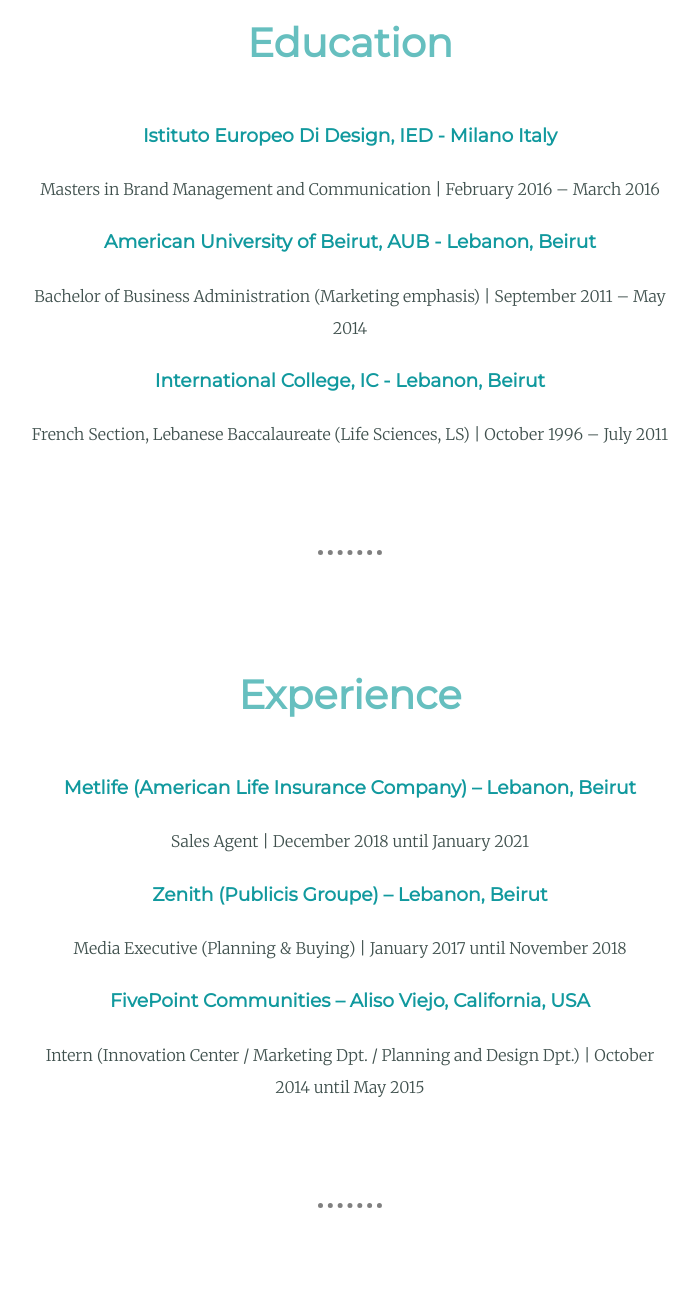
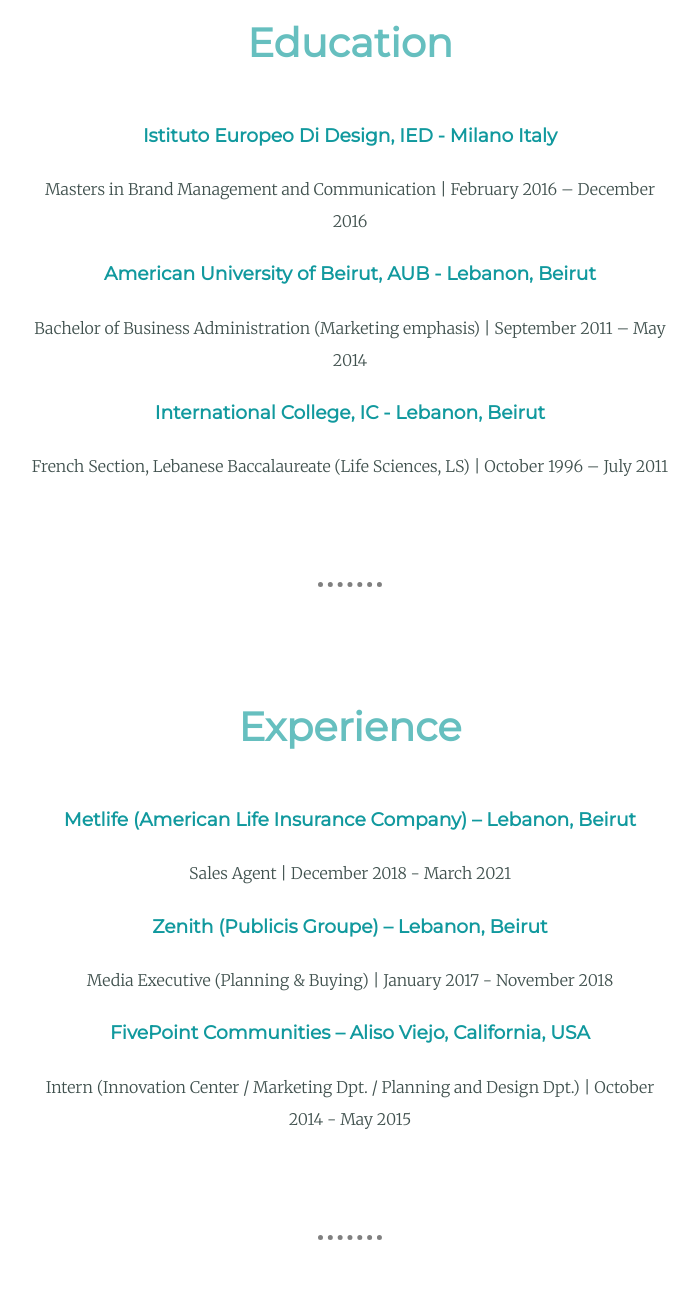
Before and after one commit to Ramiamhaz/cv, a plain HTML site: page index.html in a window 1280 px wide. Shown: the part 1760-3065 px from the top of the page, without its empty margins (290-987 px from the left). Drawn offline with Linux system fonts and the light colour scheme.

Commit message:
Update index.html

```diff
--- a/index.html
+++ b/index.html
@@ -34,7 +34,7 @@
         <h2>Education</h2>
         <div class="education-row">
           <h3>Istituto Europeo Di Design, IED - Milano Italy</h3>
-          <p>Masters in Brand Management and Communication | February 2016 – March 2016
+          <p>Masters in Brand Management and Communication | February 2016 – December 2016
           </p>
         </div>
         <div class="education-row">
@@ -53,16 +53,16 @@
         <h2>Experience</h2>
         <div class="experience-row">
           <h3>Metlife (American Life Insurance Company) – Lebanon, Beirut</h3>
-          <p>Sales Agent | December 2018 until January 2021
+          <p>Sales Agent | December 2018 - March 2021
           </p>
         </div>
         <div class="experience-row">
           <h3>Zenith (Publicis Groupe) – Lebanon, Beirut</h3>
-          <p>Media Executive (Planning & Buying) | January 2017 until November 2018</p>
+          <p>Media Executive (Planning & Buying) | January 2017 - November 2018</p>
         </div>
         <div class="experience-row">
           <h3>FivePoint Communities – Aliso Viejo, California, USA</h3>
-          <p>Intern (Innovation Center / Marketing Dpt. / Planning and Design Dpt.) | October 2014 until May 2015</p>
+          <p>Intern (Innovation Center / Marketing Dpt. / Planning and Design Dpt.) | October 2014 - May 2015</p>
         </div>
       </div>
 
```
